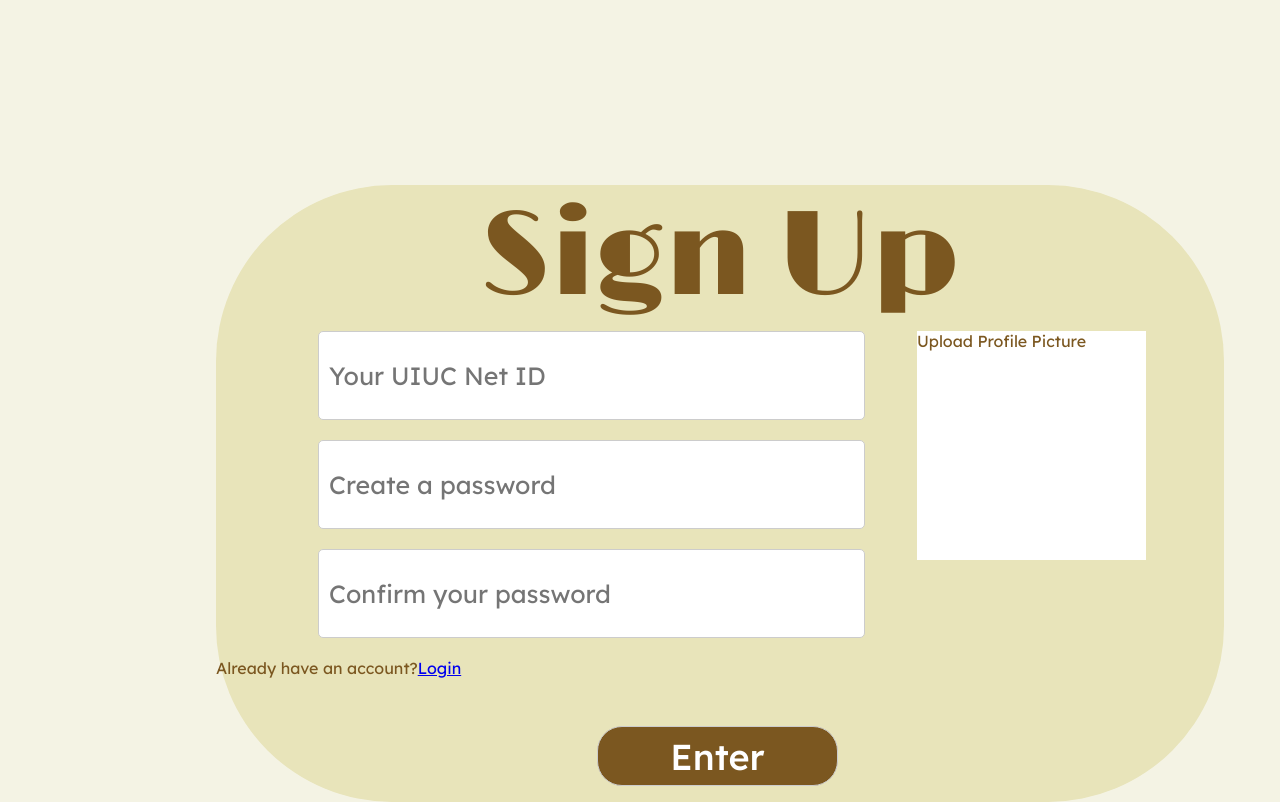
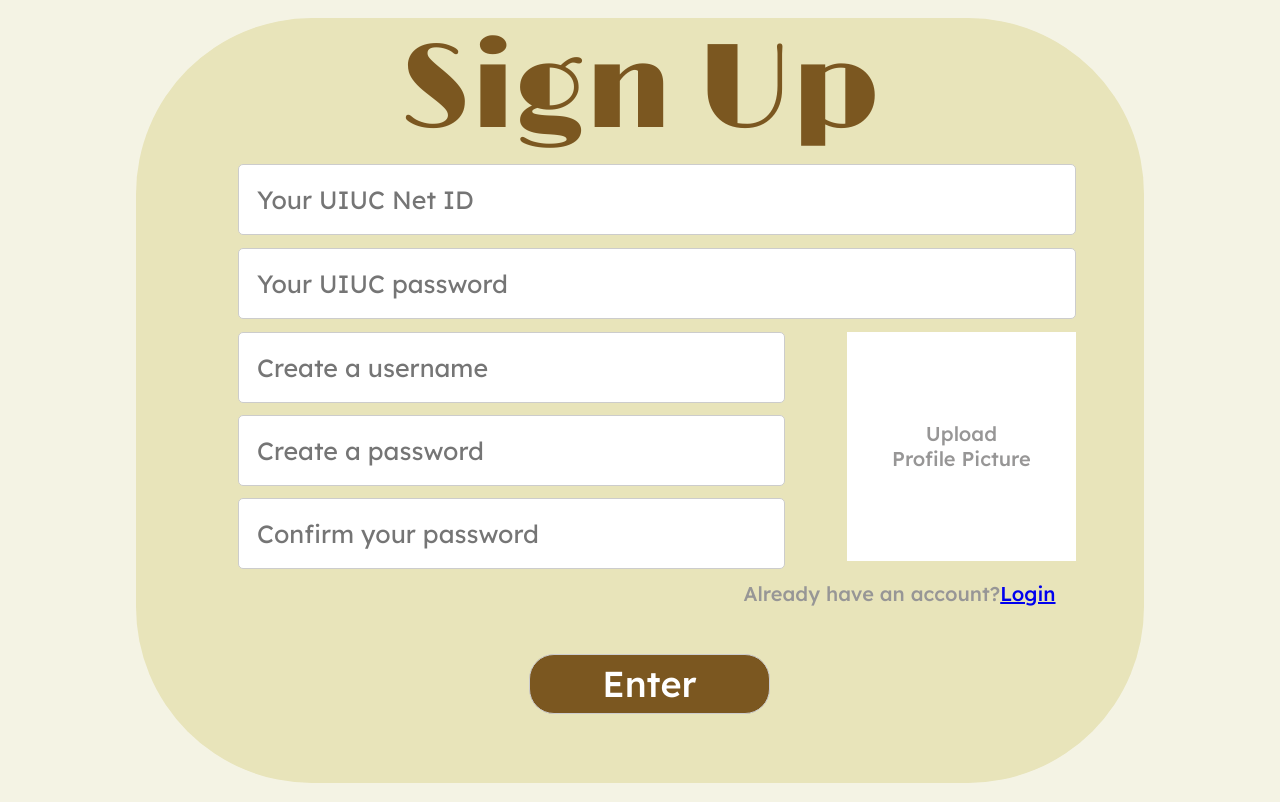
Before and after one commit to longma1012/CS409_project, a React (Create React App) app in the folder my-app/: page /signup in a window 1280 px wide. Built offline with nearby package versions, Linux system fonts and the light colour scheme.

Commit message:
all signup and login design

```diff
--- a/my-app/src/components/LoginPage/LoginPage.css
+++ b/my-app/src/components/LoginPage/LoginPage.css
@@ -1,33 +1,38 @@
 @import "../../variables.css";
 
-
 .loginContainer {
-    width: 100%;
+  /* width: 100%;
   height: 100%;
   position: relative;
-    background: #F4F3E4;
+  background: #f4f3e4; */
+  width: 100%;
+  height: 100vh; /* Use vh for full viewport height if the container is the outermost element */
+  display: flex; /* Set display to flex to use flexbox properties */
+  justify-content: center; /* Center horizontally */
+  align-items: center; /* Center vertically */
+  position: relative;
+  background: #f4f3e4;
 }
 
-.loginTitle{
-    color: var(--Dark-Brown, #7B5720);
+.loginTitle {
+  color: var(--Dark-Brown, #7b5720);
   text-align: center;
-    font-family: 'Limelight', cursive;
+  font-family: "Limelight", cursive;
   font-size: 120px;
   font-style: normal;
   font-weight: 400;
   line-height: normal;
-
 }
 
 .loginInnerContainer {
   width: 1000px;
   height: 558px;
-    left: 256px;
-    top: 185px;
+  /* left: 256px;
+  top: 185px; */
+  margin: auto;
   position: absolute;
-    background: #E8E4BA;
+  background: #e8e4ba;
   border-radius: 176px;
-
 }
 
 .loginFormContainer {
@@ -47,7 +52,7 @@
   font-size: 25px;
   font-family: Lexend;
   font-weight: 400;
-    word-wrap: break-word
+  word-wrap: break-word;
 }
 
 .signupIfNoAccount {
@@ -59,13 +64,10 @@
   font-style: normal;
   font-weight: 500;
   line-height: normal;
-
 }
 
-
-
-.signUplink:visited{
-    color: var(--Dark-Brown, #7B5720);
+.signUplink:visited {
+  color: var(--Dark-Brown, #7b5720);
   text-align: center;
   font-family: Lexend;
   font-size: 20px;
@@ -73,14 +75,11 @@
   font-weight: 500;
   line-height: normal;
 }
-.signUplink:hover{
+.signUplink:hover {
   color: #7f1f1f;
 }
 
-
-
-.enterButton  button{
-
+.enterButton button {
   width: 241px;
   height: 60px;
   margin-top: 48px;
@@ -97,20 +96,6 @@
   line-height: normal;
 }
 
-    .enterButton  button:active{
-
-        width: 241px;
-        height: 60px;
-        margin-top: 48px;
-        margin-left: 381px;
-        border-radius: 25px;
-        /* border: 1px solid #7f1f1f; */
+.enterButton button:active {
   background-color: #2f200a;
-        color: white;
-        text-align: center;
-        font-family: Lexend;
-        font-size: 36px;
-        font-style: normal;
-        font-weight: 500;
-        line-height: normal;
 }
--- a/my-app/src/components/SignUpPage/SignUpPage.css
+++ b/my-app/src/components/SignUpPage/SignUpPage.css
@@ -1,108 +1,130 @@
 .container {
   width: 100%;
-    height: 100%;
+  height: 100vh; /* Use vh for full viewport height if the container is the outermost element */
+  display: flex; /* Set display to flex to use flexbox properties */
+  justify-content: center; /* Center horizontally */
+  align-items: center; /* Center vertically */
   position: relative;
-    background: #F4F3E4;
+  background: #f4f3e4;
 }
 
 .innerContainer {
   width: 1008.17px;
-    height: 617px;
-    left: 216px;
-    top: 185px;
-    position: absolute;
-    background: #E8E4BA;
+  height: 765px;
+  margin: auto;
+  background: #e8e4ba;
   border-radius: 176px;
-    /* display: flex;
-    flex-direction: row; */
+  display: flex;
+  flex-direction: column;
 }
 
-  .submitInformation{
-    display: flex;
-    flex-direction: row;
-
-  }
-
-  .signUpTitle{
-    color: var(--Dark-Brown, #7B5720);
+.signUpTitle {
+  color: var(--Dark-Brown, #7b5720);
   text-align: center;
-    font-family: 'Limelight', cursive;
+  font-family: "Limelight", cursive;
   font-size: 120px;
   font-style: normal;
   font-weight: 400;
   line-height: normal;
+}
 
+.signup_uiuc_section {
+  width: 816px;
+  height: 67px;
+  margin-left: 102px;
+  margin-bottom: 13px;
+  border: 1px solid #ccc;
+  border-radius: 5px;
+  padding-left: 18px;
+  color: #979696;
+  font-size: 25px;
+  font-family: Lexend;
+  font-weight: 400;
+  word-wrap: break-word;
 }
-  .formContainer {
+
+.otherformContainer {
   display: flex;
-    flex-direction: column;
-    /* justify-content: space-between; */
+  flex-direction: row;
 }
-  .signup_section{
+.signup_section {
   width: 525px;
   height: 67px;
-    padding: 10px;
-    margin-bottom: 20px;
+  margin-bottom: 12px;
   margin-left: 102px;
   border: 1px solid #ccc;
+  padding-left: 18px;
   border-radius: 5px;
   color: #979696;
   font-size: 25px;
   font-family: Lexend;
   font-weight: 400;
-    word-wrap: break-word
+  word-wrap: break-word;
+}
+.signupForm {
+  display: flex;
+  flex-direction: column;
 }
 
 .photoUpload {
   width: 229px;
   height: 229px;
   flex-shrink: 0;
-    background: #FFF;
-    margin-left: 52px;
+  background: #fff;
+  margin-left: 62px;
+  color: var(--Inner-Text-Grey, #979696);
+
+  text-align: center;
+  font-family: Lexend;
+  font-size: 20px;
+  font-style: normal;
+  font-weight: 500;
+  line-height: normal;
+  display: flex;
+  flex-direction: column;
+  justify-content: center;
+  flex-shrink: 0;
 }
 
-
-  /* .accountContainer {
-    width: 322.45px;
-    height: 25px;
-    left: 802px;
-    top: 601px;
-    position: absolute;
+.loginIfHaveAccount {
+  margin-left: 519px;
+  color: var(--Inner-Text-Grey, #979696);
+  text-align: center;
+  font-family: Lexend;
+  font-size: 20px;
+  font-style: normal;
+  font-weight: 500;
+  line-height: normal;
 }
 
-  .loginText, .accountText, .inputText {
-    position: absolute;
+.loginInLink:visited {
+  color: var(--Dark-Brown, #7b5720);
   text-align: center;
-    color: #7B5720;
+  font-family: Lexend;
   font-size: 20px;
-    font-family: Lexend;
+  font-style: normal;
   font-weight: 500;
-    word-wrap: break-word;
+  line-height: normal;
 }
 
-  .whiteBox {
-    width: 229px;
-    height: 229px;
-    left: 895px;
-    top: 372px;
-    position: absolute;
-    background: white;
+.loginInLink:hover {
+  color: #7f1f1f;
 }
 
-  .formContainer {
-    width: 525px;
-    height: 229px;
-    left: 318px;
-    top: 372px;
-    position: absolute;
+.enterButtonSignup button {
+  width: 241px;
+  height: 60px;
+  margin-left: 393px;
+  margin-top: 48px;
+  margin-bottom: 55px;
+  border-radius: 25px;
+  border: 1px solid #ccc;
+  background-color: var(--dark-brown);
+  color: white;
+  text-align: center;
+  font-family: Lexend;
+  font-size: 36px;
+  font-style: normal;
+  font-weight: 500;
+  line-height: normal;
 }
-
-  .inputBox {
-    width: 525px;
-    height: 67px;
-    position: absolute;
-    background: white;
-  }
-
-
-   */
--- /dev/null
+++ b/my-app/src/components/SignUpPage/SignUpPage.jsx
@@ -0,0 +1,62 @@
+import React, { useState } from "react";
+import "./SignUpPage.css";
+import { Link } from "react-router-dom";
+
+const SignUpPage = () => {
+//   const [netId, setNetId] = useState("");
+//   const [password, setPassword] = useState("");
+//   const [confirmPassword, setConfirmPassword] = useState("");
+return (
+    <div className="container">
+      <div className="innerContainer">
+        <div className="signUpTitle"> Sign Up</div>
+        <div className="uiucInformationContainer">
+          <input
+            type="text"
+            className="signup_uiuc_section"
+            placeholder="Your UIUC Net ID"
+          />
+
+          <input
+            type="text"
+            className="signup_uiuc_section"
+            placeholder="Your UIUC password"
+          />
+        </div>
+        <div className="otherformContainer">
+        <div className="signupForm">
+            <input
+              type="text"
+              className="signup_section"
+              placeholder="Create a username"
+            />
+            <input
+              type="text"
+              className="signup_section"
+              placeholder="Create a password"
+            />
+            <input
+              type="text"
+              className="signup_section"
+              placeholder="Confirm your password"
+            />
+          </div>
+          <div className="photoUpload">
+            <label for="profile-upload">Upload <br></br>Profile Picture</label>
+            <input type="file" id="profile-upload" hidden />
+          </div>
+        </div>
+        <div className="loginIfHaveAccount">
+          Already have an account?
+          <Link to="/" className='loginInLink'>Login</Link>
+        </div>
+
+        <div className="enterButtonSignup">
+          <button type="submit">Enter</button>
+        </div>
+      </div>
+    </div>
+  );
+};
+
+export default SignUpPage;
--- a/my-app/src/components/SignUpPage/SignUpPage.js
+++ b/my-app/src/components/SignUpPage/SignUpPage2.js
@@ -10,12 +10,25 @@
     <div className="container">
       <div className="innerContainer">
         <div className="signUpTitle"> Sign Up</div>
-        <div className="submitInformation">
-          <div className="formContainer">
+        <div className="uiucInformationContainer">
+          <input
+            type="text"
+            className="signup_uiuc_section"
+            placeholder="Your UIUC Net ID"
+          />
+
+          <input
+            type="text"
+            className="signup_uiuc_section"
+            placeholder="Your UIUC password"
+          />
+        </div>
+        <div className="otherformContainer">
+          <div className="signupForm">
             <input
               type="text"
               className="signup_section"
-              placeholder="Your UIUC Net ID"
+              placeholder="Create a username"
             />
             <input
               type="text"
@@ -27,19 +40,20 @@
               className="signup_section"
               placeholder="Confirm your password"
             />
-            <div className="loginIfHaveAccount">
-              Already have an account?
-              <Link to="/">Login</Link>
-            </div>
+          </div>
 
-            <div className="enterButton">
-              <button type="submit">Enter</button>
-            </div>
-          </div>
           <div className="photoUpload">
             <label for="profile-upload">Upload Profile Picture</label>
             <input type="file" id="profile-upload" hidden />
           </div>
+        </div>
+        <div className="loginIfHaveAccount">
+          Already have an account?
+          <Link to="/">Login</Link>
+        </div>
+
+        <div className="enterButton">
+          <button type="submit">Enter</button>
         </div>
       </div>
     </div>
```
Lines whose indentation alone changed are shown as unchanged.
